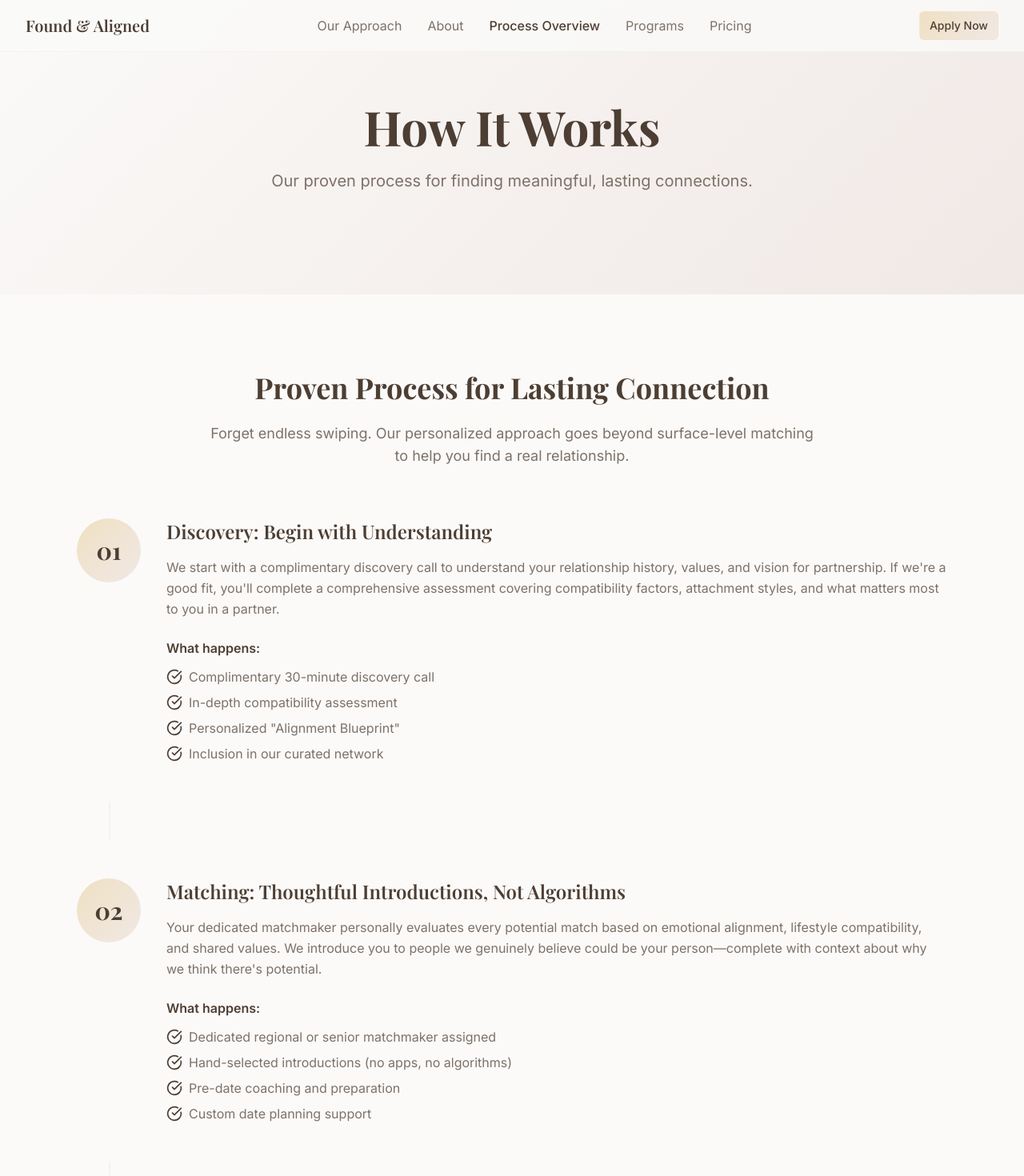
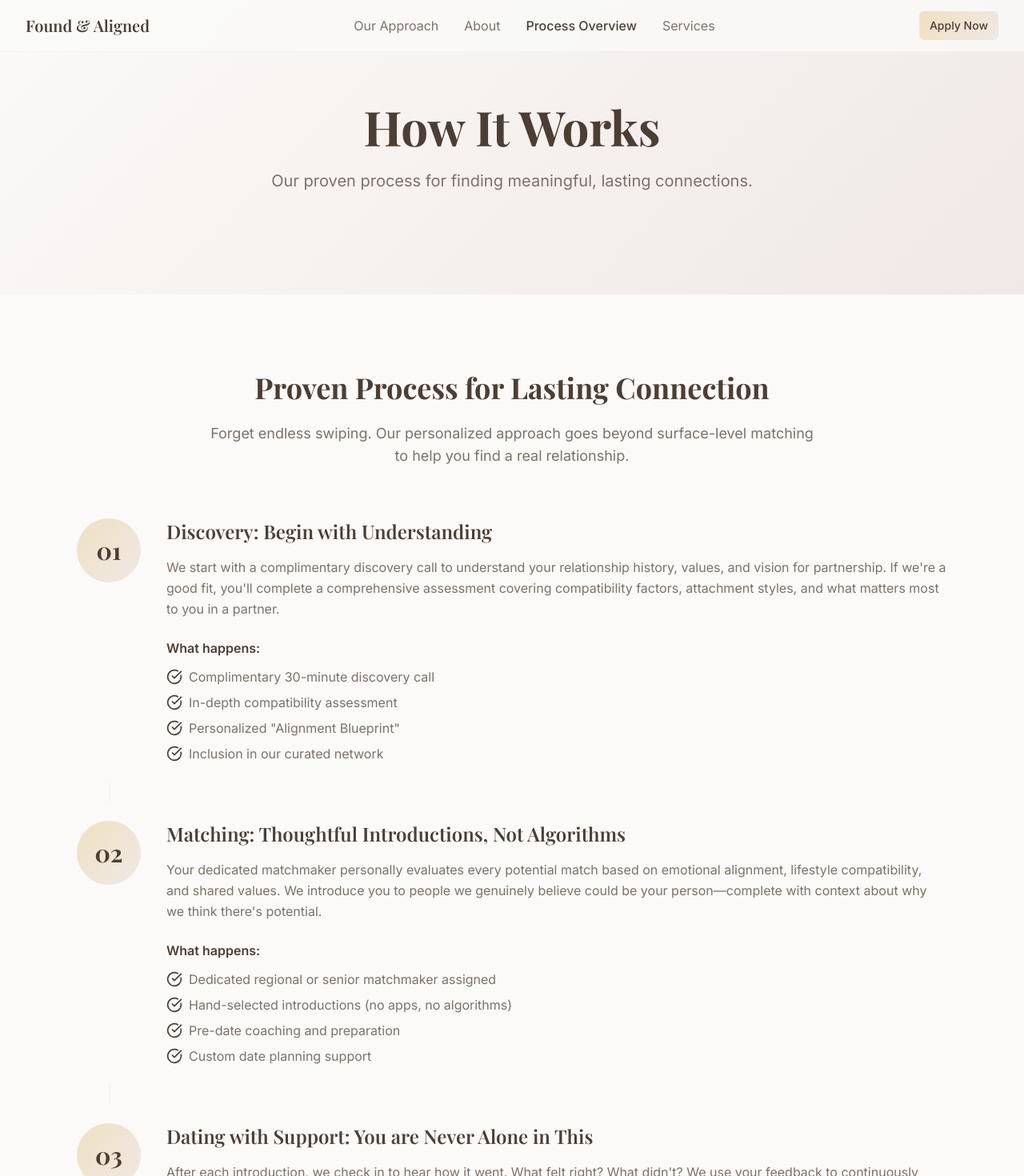
Before and after one commit to AventuraSandbox/Found-Aligned, a React (Vite) app: page /how-it-works in a window 1280 px wide. Shown: the top 1470 px of the page at 80% size. Built offline with nearby package versions, Linux system fonts and the light colour scheme.

Commit message:
Update navigation: remove Programs tab, rename Pricing to Services, reduce step spacing

```diff
--- a/src/pages/About.tsx
+++ b/src/pages/About.tsx
@@ -17,8 +17,7 @@ const About = () => {
               <Link to="/our-approach" className="text-muted-foreground hover:text-primary transition-colors">Our Approach</Link>
               <Link to="/about" className="text-primary font-medium">About</Link>
               <Link to="/how-it-works" className="text-muted-foreground hover:text-primary transition-colors">Process Overview</Link>
-              <Link to="/programs" className="text-muted-foreground hover:text-primary transition-colors">Programs</Link>
-              <Link to="/pricing" className="text-muted-foreground hover:text-primary transition-colors">Pricing</Link>
+              <Link to="/pricing" className="text-muted-foreground hover:text-primary transition-colors">Services</Link>
             </div>
             <Button variant="premium" size="sm" asChild>
               <Link to="/apply">Apply Now</Link>
--- a/src/pages/FoundingClients.tsx
+++ b/src/pages/FoundingClients.tsx
@@ -21,8 +21,7 @@ const Clients = () => {
               <Link to="/our-approach" className="text-muted-foreground hover:text-primary transition-colors">Our Approach</Link>
               <Link to="/about" className="text-muted-foreground hover:text-primary transition-colors">About</Link>
               <Link to="/how-it-works" className="text-muted-foreground hover:text-primary transition-colors">Process Overview</Link>
-              <Link to="/programs" className="text-muted-foreground hover:text-primary transition-colors">Programs</Link>
-              <Link to="/pricing" className="text-muted-foreground hover:text-primary transition-colors">Pricing</Link>
+              <Link to="/pricing" className="text-muted-foreground hover:text-primary transition-colors">Services</Link>
             </div>
             <Button variant="premium" size="sm" asChild>
               <Link to="/apply">Apply Now</Link>
--- a/src/pages/HowItWorks.tsx
+++ b/src/pages/HowItWorks.tsx
@@ -17,8 +17,7 @@ const HowItWorks = () => {
               <Link to="/our-approach" className="text-muted-foreground hover:text-primary transition-colors">Our Approach</Link>
               <Link to="/about" className="text-muted-foreground hover:text-primary transition-colors">About</Link>
               <Link to="/how-it-works" className="text-primary font-medium">Process Overview</Link>
-              <Link to="/programs" className="text-muted-foreground hover:text-primary transition-colors">Programs</Link>
-              <Link to="/pricing" className="text-muted-foreground hover:text-primary transition-colors">Pricing</Link>
+              <Link to="/pricing" className="text-muted-foreground hover:text-primary transition-colors">Services</Link>
             </div>
             <Button variant="premium" size="sm" asChild>
               <Link to="/apply">Apply Now</Link>
@@ -51,7 +50,7 @@ const HowItWorks = () => {
             </p>
           </div>
 
-          <div className="space-y-12">
+          <div className="space-y-6">
             {/* Step 1 */}
             <div className="flex flex-col md:flex-row gap-8 items-start">
               <div className="flex-shrink-0">
@@ -91,7 +90,7 @@ const HowItWorks = () => {
             </div>
 
             {/* Connector Line */}
-            <div className="ml-10 border-l-2 border-border/30 h-12"></div>
+            <div className="ml-10 border-l-2 border-border/30 h-6"></div>
 
             {/* Step 2 */}
             <div className="flex flex-col md:flex-row gap-8 items-start">
@@ -132,7 +131,7 @@ const HowItWorks = () => {
             </div>
 
             {/* Connector Line */}
-            <div className="ml-10 border-l-2 border-border/30 h-12"></div>
+            <div className="ml-10 border-l-2 border-border/30 h-6"></div>
 
             {/* Step 3 */}
             <div className="flex flex-col md:flex-row gap-8 items-start">
@@ -173,7 +172,7 @@ const HowItWorks = () => {
             </div>
 
             {/* Connector Line */}
-            <div className="ml-10 border-l-2 border-border/30 h-12"></div>
+            <div className="ml-10 border-l-2 border-border/30 h-6"></div>
 
             {/* Step 4 */}
             <div className="flex flex-col md:flex-row gap-8 items-start">
--- a/src/pages/Index.tsx
+++ b/src/pages/Index.tsx
@@ -26,8 +26,7 @@ const Index = () => {
               <Link to="/our-approach" className="text-muted-foreground hover:text-primary transition-colors">Our Approach</Link>
               <Link to="/about" className="text-muted-foreground hover:text-primary transition-colors">About</Link>
               <Link to="/how-it-works" className="text-muted-foreground hover:text-primary transition-colors">Process Overview</Link>
-              <Link to="/programs" className="text-muted-foreground hover:text-primary transition-colors">Programs</Link>
-              <Link to="/pricing" className="text-muted-foreground hover:text-primary transition-colors">Pricing</Link>
+              <Link to="/pricing" className="text-muted-foreground hover:text-primary transition-colors">Services</Link>
             </div>
             <div className="flex items-center gap-4">
               <ThemeToggle />
--- a/src/pages/OurApproach.tsx
+++ b/src/pages/OurApproach.tsx
@@ -17,8 +17,7 @@ const OurApproach = () => {
               <Link to="/our-approach" className="text-primary font-medium">Our Approach</Link>
               <Link to="/about" className="text-muted-foreground hover:text-primary transition-colors">About</Link>
               <Link to="/how-it-works" className="text-muted-foreground hover:text-primary transition-colors">Process Overview</Link>
-              <Link to="/programs" className="text-muted-foreground hover:text-primary transition-colors">Programs</Link>
-              <Link to="/pricing" className="text-muted-foreground hover:text-primary transition-colors">Pricing</Link>
+              <Link to="/pricing" className="text-muted-foreground hover:text-primary transition-colors">Services</Link>
             </div>
             <Button variant="premium" size="sm" asChild>
               <Link to="/apply">Apply Now</Link>
```
